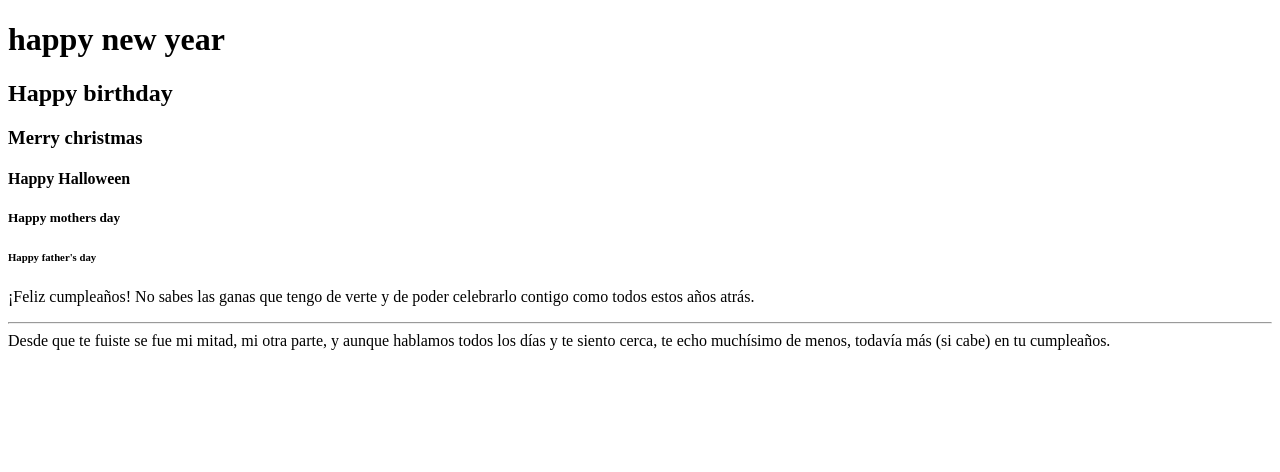
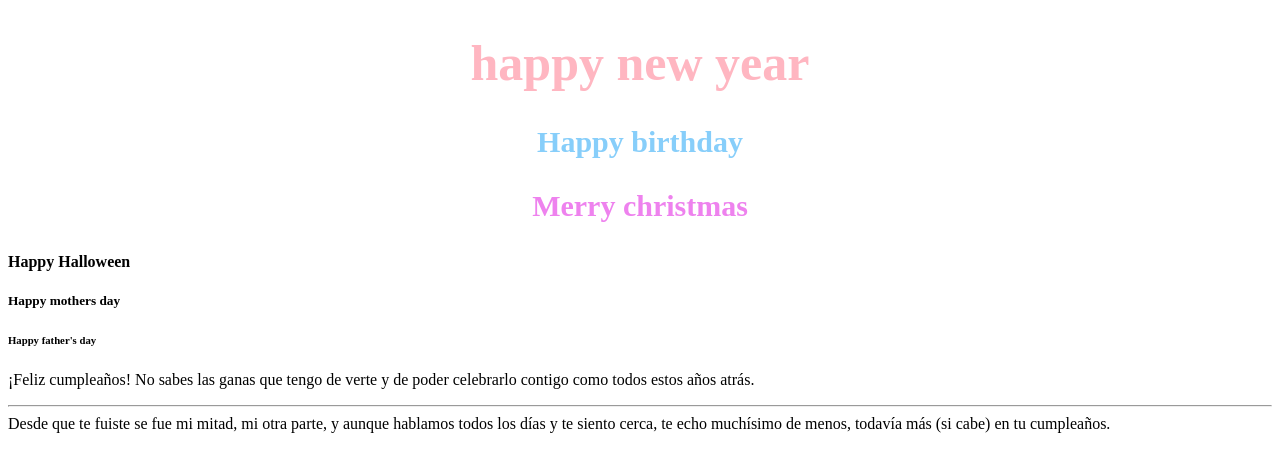
Before and after one commit to Majosuescun/html-mariajose-suescun, a website: page index.html in a window 1280 px wide. Drawn offline with Linux system fonts and the light colour scheme.

Commit message:
Actividad 3

```diff
--- a/index.html
+++ b/index.html
@@ -2,6 +2,7 @@
 <html lang="en">
   <head>
     <meta charset="UTF-8" />
+    <link rel="stylesheet" href="style.css">
     <meta name="viewport" content="width=device-width, initial-scale=1.0" />
     <meta http-equiv="X-UA-Compatible" content="ie=edge" />
     <title>Static Template</title>
--- /dev/null
+++ b/style.css
@@ -0,0 +1,15 @@
+h1 {
+  color: lightpink;
+  font-size: 50px;
+  text-align: center;
+}
+h2 {
+  color: lightskyblue;
+  font-size: 30px;
+  text-align: center;
+}
+h3 {
+  color: violet;
+  font-size: 30px;
+  text-align: center;
+}
```
